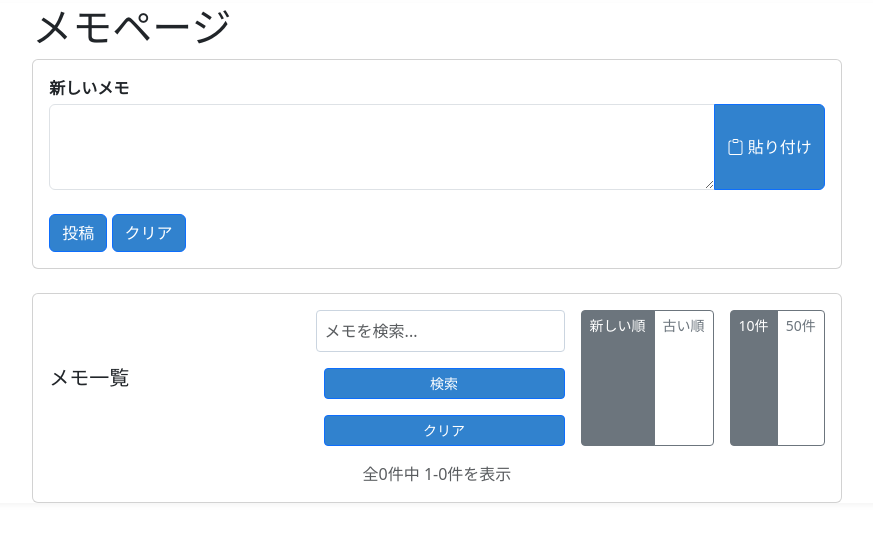
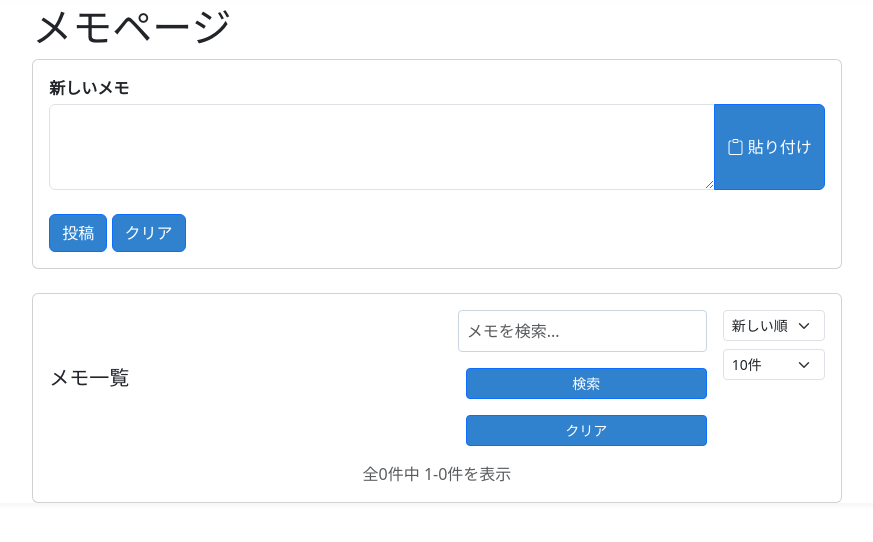
Before and after one commit to yxfhy/web-app-template, a FastAPI app: page /memo in a window 1280 px wide. Shown: the part 85-627 px from the top of the page, without its empty margins (203-1076 px from the left). Run offline with FastAPI, Linux system fonts and the light colour scheme; the visitor is signed in with stand-in values (Sample User, id 1); parts of the project's set-up code (start-up, migrations or seed data) failed here and were passed over; some libraries are stand-ins or nearby versions.

Commit message:
メモページの並び順と表示件数の選択をフォーム形式に変更し、ユーザーがより直感的に操作できるようにしました。これにより、並び順と表示件数の選択が簡素化されました。

```diff
--- a/templates/memo.html
+++ b/templates/memo.html
@@ -41,14 +41,18 @@
                                 <button type="submit" class="btn btn-primary btn-sm ms-2">検索</button>
                                 <button type="button" class="btn btn-primary btn-sm ms-2" onclick="clearSearchForm()">クリア</button>
                             </form>
-                            <div class="btn-group me-2">
-                                <a href="/memo?sort=newest&limit={{ limit }}&page={{ page }}" class="btn btn-outline-secondary btn-sm {% if sort == 'newest' %}active{% endif %}">新しい順</a>
-                                <a href="/memo?sort=oldest&limit={{ limit }}&page={{ page }}" class="btn btn-outline-secondary btn-sm {% if sort == 'oldest' %}active{% endif %}">古い順</a>
-                            </div>
-                            <div class="btn-group">
-                                <a href="/memo?sort={{ sort }}&limit=10&page=1" class="btn btn-outline-secondary btn-sm {% if limit == 10 %}active{% endif %}">10件</a>
-                                <a href="/memo?sort={{ sort }}&limit=50&page=1" class="btn btn-outline-secondary btn-sm {% if limit == 50 %}active{% endif %}">50件</a>
-                            </div>
+                            <!-- 並び順と表示件数の選択 -->
+                            <form method="GET" action="/memo" class="d-flex gap-2">
+                                <input type="hidden" name="search" value="{{ search or '' }}">
+                                <select name="sort" class="form-select form-select-sm" onchange="this.form.submit()">
+                                    <option value="newest" {% if sort == 'newest' %}selected{% endif %}>新しい順</option>
+                                    <option value="oldest" {% if sort == 'oldest' %}selected{% endif %}>古い順</option>
+                                </select>
+                                <select name="limit" class="form-select form-select-sm" onchange="this.form.submit()">
+                                    <option value="10" {% if limit == 10 %}selected{% endif %}>10件</option>
+                                    <option value="50" {% if limit == 50 %}selected{% endif %}>50件</option>
+                                </select>
+                            </form>
                         </div>
                     </div>
 
```
